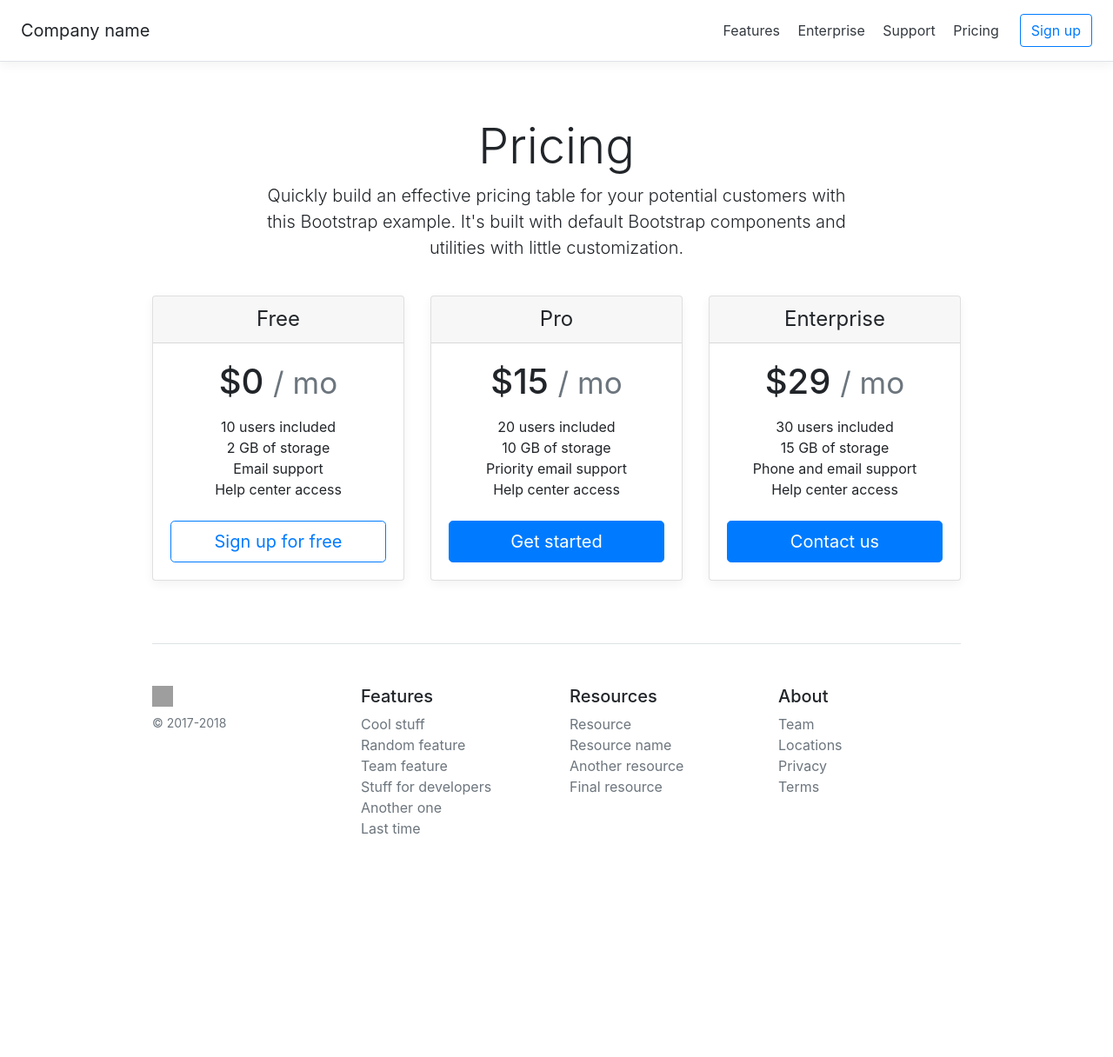
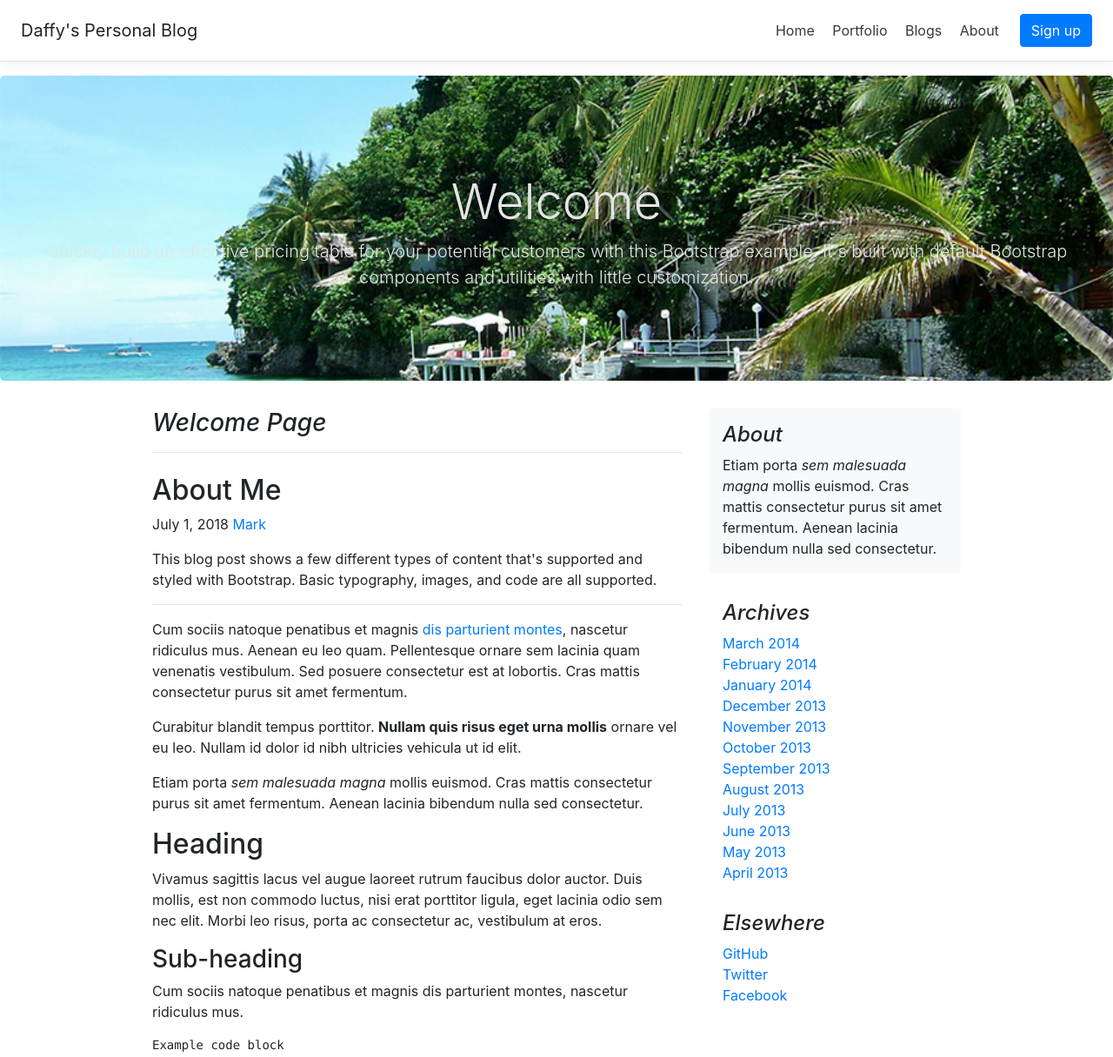
Before and after one commit to daviz888/project0, a plain HTML site: page index.html in a window 1280 px wide. Shown: the top 1216 px of the page at 87% size. Before the commit the page ends 1029 px from the top, so only its background shows below. Drawn offline with nearby package versions, Linux system fonts and the light colour scheme; grey boxes are pictures that could not be loaded.

Commit message:
update files

```diff
--- a/index.html
+++ b/index.html
@@ -7,130 +7,186 @@
     <meta name="author" content="">
     <link rel="icon" href="../../../../favicon.ico">
 
-    <title>Pricing example for Bootstrap</title>
+    <title>Daffy's Perosnal Page</title>
 
     <!-- Bootstrap core CSS -->
-    <link href="../../../../dist/css/bootstrap.min.css" rel="stylesheet">
+    <link rel="stylesheet" href="https://stackpath.bootstrapcdn.com/bootstrap/4.1.2/css/bootstrap.min.css" integrity="sha384-Smlep5jCw/wG7hdkwQ/Z5nLIefveQRIY9nfy6xoR1uRYBtpZgI6339F5dgvm/e9B" crossorigin="anonymous">
 
     <!-- Custom styles for this template -->
-    <link href="pricing.css" rel="stylesheet">
+    <link href="https://fonts.googleapis.com/css?family=Playfair+Display:700,900" rel="stylesheet">
+    <link href="styles.css" rel="stylesheet">
   </head>
 
   <body>
+      <div class="d-flex flex-column flex-md-row align-items-center p-3 px-md-4 mb-3 bg-white border-bottom box-shadow">
+          <h5 class="my-0 mr-md-auto font-weight-normal">Daffy's Personal Blog</h5>
+          <nav class="my-2 my-md-0 mr-md-3">
+            <a class="p-2 text-dark" href="#">Home</a>
+            <a class="p-2 text-dark" href="#">Portfolio</a>
+            <a class="p-2 text-dark" href="#">Blogs</a>
+            <a class="p-2 text-dark" href="#">About</a>
+          </nav>
+          <button type="button" class="btn btn-primary" data-toggle="modal" data-target="#loginModalWindow">
+          Sign up
+          </button>
+      </div>
+  <div class="jumbotron">
+    <div class="banner-header  px-3 py-3 pt-md-5 pb-md-4 mx-auto text-center">
+      <h1 class="display-4">Welcome</h1>
+      <p class="lead">Quickly build an effective pricing table for your potential customers with this Bootstrap example. It's built with default Bootstrap components and utilities with little customization.</p>
+    </div>
+  </div> <!--/.jumbotron-->
+  <main role="main" class="container">
+    <div class="row">
+      <div class="col-md-8 blog-main">
+        <h3 class="pb-3 mb-4 font-italic border-bottom">
+          Welcome Page
+        </h3>
 
-    <div class="d-flex flex-column flex-md-row align-items-center p-3 px-md-4 mb-3 bg-white border-bottom box-shadow">
-      <h5 class="my-0 mr-md-auto font-weight-normal">Company name</h5>
-      <nav class="my-2 my-md-0 mr-md-3">
-        <a class="p-2 text-dark" href="#">Features</a>
-        <a class="p-2 text-dark" href="#">Enterprise</a>
-        <a class="p-2 text-dark" href="#">Support</a>
-        <a class="p-2 text-dark" href="#">Pricing</a>
+        <div class="blog-post">
+          <h2 class="blog-post-title">About Me</h2>
+          <p class="blog-post-meta">July 1, 2018 <a href="#">Mark</a></p>
+
+          <p>This blog post shows a few different types of content that's supported and styled with Bootstrap. Basic typography, images, and code are all supported.</p>
+          <hr>
+          <p>Cum sociis natoque penatibus et magnis <a href="#">dis parturient montes</a>, nascetur ridiculus mus. Aenean eu leo quam. Pellentesque ornare sem lacinia quam venenatis vestibulum. Sed posuere consectetur est at lobortis. Cras mattis consectetur purus sit amet fermentum.</p>
+          <blockquote>
+            <p>Curabitur blandit tempus porttitor. <strong>Nullam quis risus eget urna mollis</strong> ornare vel eu leo. Nullam id dolor id nibh ultricies vehicula ut id elit.</p>
+          </blockquote>
+          <p>Etiam porta <em>sem malesuada magna</em> mollis euismod. Cras mattis consectetur purus sit amet fermentum. Aenean lacinia bibendum nulla sed consectetur.</p>
+          <h2>Heading</h2>
+          <p>Vivamus sagittis lacus vel augue laoreet rutrum faucibus dolor auctor. Duis mollis, est non commodo luctus, nisi erat porttitor ligula, eget lacinia odio sem nec elit. Morbi leo risus, porta ac consectetur ac, vestibulum at eros.</p>
+          <h3>Sub-heading</h3>
+          <p>Cum sociis natoque penatibus et magnis dis parturient montes, nascetur ridiculus mus.</p>
+          <pre><code>Example code block</code></pre>
+          <p>Aenean lacinia bibendum nulla sed consectetur. Etiam porta sem malesuada magna mollis euismod. Fusce dapibus, tellus ac cursus commodo, tortor mauris condimentum nibh, ut fermentum massa.</p>
+          <h3>Sub-heading</h3>
+          <p>Cum sociis natoque penatibus et magnis dis parturient montes, nascetur ridiculus mus. Aenean lacinia bibendum nulla sed consectetur. Etiam porta sem malesuada magna mollis euismod. Fusce dapibus, tellus ac cursus commodo, tortor mauris condimentum nibh, ut fermentum massa justo sit amet risus.</p>
+          <ul>
+            <li>Praesent commodo cursus magna, vel scelerisque nisl consectetur et.</li>
+            <li>Donec id elit non mi porta gravida at eget metus.</li>
+            <li>Nulla vitae elit libero, a pharetra augue.</li>
+          </ul>
+          <p>Donec ullamcorper nulla non metus auctor fringilla. Nulla vitae elit libero, a pharetra augue.</p>
+          <ol>
+            <li>Vestibulum id ligula porta felis euismod semper.</li>
+            <li>Cum sociis natoque penatibus et magnis dis parturient montes, nascetur ridiculus mus.</li>
+            <li>Maecenas sed diam eget risus varius blandit sit amet non magna.</li>
+          </ol>
+          <p>Cras mattis consectetur purus sit amet fermentum. Sed posuere consectetur est at lobortis.</p>
+        </div><!-- /.blog-post -->
+
+        <!-- <div class="blog-post">
+          <h2 class="blog-post-title">New feature</h2>
+          <p class="blog-post-meta">December 14, 2013 by <a href="#">Chris</a></p>
+
+          <p>Cum sociis natoque penatibus et magnis dis parturient montes, nascetur ridiculus mus. Aenean lacinia bibendum nulla sed consectetur. Etiam porta sem malesuada magna mollis euismod. Fusce dapibus, tellus ac cursus commodo, tortor mauris condimentum nibh, ut fermentum massa justo sit amet risus.</p>
+          <ul>
+            <li>Praesent commodo cursus magna, vel scelerisque nisl consectetur et.</li>
+            <li>Donec id elit non mi porta gravida at eget metus.</li>
+            <li>Nulla vitae elit libero, a pharetra augue.</li>
+          </ul>
+          <p>Etiam porta <em>sem malesuada magna</em> mollis euismod. Cras mattis consectetur purus sit amet fermentum. Aenean lacinia bibendum nulla sed consectetur.</p>
+          <p>Donec ullamcorper nulla non metus auctor fringilla. Nulla vitae elit libero, a pharetra augue.</p>
+        </div>/.blog-post -->
+
+        <nav class="blog-pagination">
+          <a class="btn btn-outline-primary" href="#">Older</a>
+          <a class="btn btn-outline-secondary disabled" href="#">Newer</a>
         </nav>
-      <a class="btn btn-outline-primary" href="#">Sign up</a>
+
+      </div><!-- /.blog-main -->
+
+      <aside class="col-md-4 blog-sidebar">
+        <div class="p-3 mb-3 bg-light rounded">
+          <h4 class="font-italic">About</h4>
+          <p class="mb-0">Etiam porta <em>sem malesuada magna</em> mollis euismod. Cras mattis consectetur purus sit amet fermentum. Aenean lacinia bibendum nulla sed consectetur.</p>
         </div>
 
-    <div class="pricing-header px-3 py-3 pt-md-5 pb-md-4 mx-auto text-center">
-      <h1 class="display-4">Pricing</h1>
-      <p class="lead">Quickly build an effective pricing table for your potential customers with this Bootstrap example. It's built with default Bootstrap components and utilities with little customization.</p>
+        <div class="p-3">
+          <h4 class="font-italic">Archives</h4>
+          <ol class="list-unstyled mb-0">
+            <li><a href="#">March 2014</a></li>
+            <li><a href="#">February 2014</a></li>
+            <li><a href="#">January 2014</a></li>
+            <li><a href="#">December 2013</a></li>
+            <li><a href="#">November 2013</a></li>
+            <li><a href="#">October 2013</a></li>
+            <li><a href="#">September 2013</a></li>
+            <li><a href="#">August 2013</a></li>
+            <li><a href="#">July 2013</a></li>
+            <li><a href="#">June 2013</a></li>
+            <li><a href="#">May 2013</a></li>
+            <li><a href="#">April 2013</a></li>
+          </ol>
         </div>
 
+        <div class="p-3">
+          <h4 class="font-italic">Elsewhere</h4>
+          <ol class="list-unstyled">
+            <li><a href="#">GitHub</a></li>
+            <li><a href="#">Twitter</a></li>
+            <li><a href="#">Facebook</a></li>
+          </ol>
+        </div>
+      </aside><!-- /.blog-sidebar -->
+
+    </div><!-- /.row -->
+
+
+  </main><!-- /.container -->
+
+  <footer class="footer">
     <div class="container">
-      <div class="card-deck mb-3 text-center">
-        <div class="card mb-4 box-shadow">
-          <div class="card-header">
-            <h4 class="my-0 font-weight-normal">Free</h4>
+      <div class="row">
+              <div class="col-6">
+                  <p>Copyrights Reserve 2018 by Daffy.</p>
               </div>
-          <div class="card-body">
-            <h1 class="card-title pricing-card-title">$0 <small class="text-muted">/ mo</small></h1>
-            <ul class="list-unstyled mt-3 mb-4">
-              <li>10 users included</li>
-              <li>2 GB of storage</li>
-              <li>Email support</li>
-              <li>Help center access</li>
-            </ul>
-            <button type="button" class="btn btn-lg btn-block btn-outline-primary">Sign up for free</button>
+              <div class="col-6">
+                      <p class="text-right"><a href="#">Back to top</a></p>
               </div>
       </div>
-        <div class="card mb-4 box-shadow">
-          <div class="card-header">
-            <h4 class="my-0 font-weight-normal">Pro</h4>
+  </footer>  <!--/.footer-->
+<!-- Modal Signin Window-->
+<div class="modal fade" id="loginModalWindow" tabindex="-1" role="dialog" aria-labelledby="loginModalWindow" aria-hidden="true">
+  <div class="modal-dialog modal-dialog-centered" role="document">
+    <div class="modal-content">
+      <div class="modal-header">
+        <h5 class="modal-title" id="exampleModalLongTitle">Login User</h5>
+        <button type="button" class="close" data-dismiss="modal" aria-label="Close">
+          <span aria-hidden="true">&times;</span>
+        </button>
       </div>
-          <div class="card-body">
-            <h1 class="card-title pricing-card-title">$15 <small class="text-muted">/ mo</small></h1>
-            <ul class="list-unstyled mt-3 mb-4">
-              <li>20 users included</li>
-              <li>10 GB of storage</li>
-              <li>Priority email support</li>
-              <li>Help center access</li>
-            </ul>
-            <button type="button" class="btn btn-lg btn-block btn-primary">Get started</button>
+      <div class="modal-body">
+        <form>
+          <div class="form-group">
+              <label for="exampleInputEmail1">Email address</label>
+              <input type="email" class="form-control" id="exampleInputEmail1" aria-describedby="emailHelp" placeholder="Enter email">
+              <small id="emailHelp" class="form-text text-muted">We'll never share your email with anyone else.</small>
           </div>
+          <div class="form-group">
+              <label for="exampleInputPassword1">Password</label>
+              <input type="password" class="form-control" id="exampleInputPassword1" placeholder="Password">
           </div>
-        <div class="card mb-4 box-shadow">
-          <div class="card-header">
-            <h4 class="my-0 font-weight-normal">Enterprise</h4>
+          </form>
       </div>
-          <div class="card-body">
-            <h1 class="card-title pricing-card-title">$29 <small class="text-muted">/ mo</small></h1>
-            <ul class="list-unstyled mt-3 mb-4">
-              <li>30 users included</li>
-              <li>15 GB of storage</li>
-              <li>Phone and email support</li>
-              <li>Help center access</li>
-            </ul>
-            <button type="button" class="btn btn-lg btn-block btn-primary">Contact us</button>
+      <div class="modal-footer">
+        <button type="button" class="btn btn-secondary" data-dismiss="modal">Cancel</button>
+        <button type="submit" class="btn btn-primary">Login</button>
       </div>
     </div>
   </div>
+</div> <!-- /.Modal Signin Window-->
 
-      <footer class="pt-4 my-md-5 pt-md-5 border-top">
-        <div class="row">
-          <div class="col-12 col-md">
-            <img class="mb-2" src="https://getbootstrap.com/assets/brand/bootstrap-solid.svg" alt="" width="24" height="24">
-            <small class="d-block mb-3 text-muted">&copy; 2017-2018</small>
-          </div>
-          <div class="col-6 col-md">
-            <h5>Features</h5>
-            <ul class="list-unstyled text-small">
-              <li><a class="text-muted" href="#">Cool stuff</a></li>
-              <li><a class="text-muted" href="#">Random feature</a></li>
-              <li><a class="text-muted" href="#">Team feature</a></li>
-              <li><a class="text-muted" href="#">Stuff for developers</a></li>
-              <li><a class="text-muted" href="#">Another one</a></li>
-              <li><a class="text-muted" href="#">Last time</a></li>
-            </ul>
-          </div>
-          <div class="col-6 col-md">
-            <h5>Resources</h5>
-            <ul class="list-unstyled text-small">
-              <li><a class="text-muted" href="#">Resource</a></li>
-              <li><a class="text-muted" href="#">Resource name</a></li>
-              <li><a class="text-muted" href="#">Another resource</a></li>
-              <li><a class="text-muted" href="#">Final resource</a></li>
-            </ul>
-          </div>
-          <div class="col-6 col-md">
-            <h5>About</h5>
-            <ul class="list-unstyled text-small">
-              <li><a class="text-muted" href="#">Team</a></li>
-              <li><a class="text-muted" href="#">Locations</a></li>
-              <li><a class="text-muted" href="#">Privacy</a></li>
-              <li><a class="text-muted" href="#">Terms</a></li>
-            </ul>
-          </div>
-        </div>
-      </footer>
-    </div>
-
-
-    <!-- Bootstrap core JavaScript
-    ================================================== -->
+<!-- Bootstrap core JavaScript -->
 <!-- Placed at the end of the document so the pages load faster -->
-    <script src="https://code.jquery.com/jquery-3.2.1.slim.min.js" integrity="sha384-KJ3o2DKtIkvYIK3UENzmM7KCkRr/rE9/Qpg6aAZGJwFDMVNA/GpGFF93hXpG5KkN" crossorigin="anonymous"></script>
-    <script>window.jQuery || document.write('<script src="../../../../assets/js/vendor/jquery-slim.min.js"><\/script>')</script>
-    <script src="../../../../assets/js/vendor/popper.min.js"></script>
-    <script src="../../../../dist/js/bootstrap.min.js"></script>
-    <script src="../../../../assets/js/vendor/holder.min.js"></script>
+<!-- Optional JavaScript -->
+<!-- jQuery first, then Popper.js, then Bootstrap JS -->
+<!-- Optional JavaScript -->
+<!-- jQuery first, then Popper.js, then Bootstrap JS -->
+    <script src="https://code.jquery.com/jquery-3.3.1.slim.min.js" integrity="sha384-q8i/X+965DzO0rT7abK41JStQIAqVgRVzpbzo5smXKp4YfRvH+8abtTE1Pi6jizo" crossorigin="anonymous"></script>
+    <script src="https://cdnjs.cloudflare.com/ajax/libs/popper.js/1.14.3/umd/popper.min.js" integrity="sha384-ZMP7rVo3mIykV+2+9J3UJ46jBk0WLaUAdn689aCwoqbBJiSnjAK/l8WvCWPIPm49" crossorigin="anonymous"></script>
+    <script src="https://stackpath.bootstrapcdn.com/bootstrap/4.1.2/js/bootstrap.min.js" integrity="sha384-o+RDsa0aLu++PJvFqy8fFScvbHFLtbvScb8AjopnFD+iEQ7wo/CG0xlczd+2O/em" crossorigin="anonymous"></script>
     <script>
       Holder.addTheme('thumb', {
         bg: '#55595c',
--- a/styles.css
+++ b/styles.css
@@ -17,17 +17,21 @@ html {
 }
 
 .banner-header {
-  /* background-image: url("welcome.png");
-  background-size: cover; */
-  /* max-width: 100%; */
   color: #e5e5e5;
 }
 
-.card-deck .card {
-  min-width: 220px;
-}
 
 .border-top { border-top: 1px solid #e5e5e5; }
 .border-bottom { border-bottom: 1px solid #e5e5e5; }
 
 .box-shadow { box-shadow: 0 .25rem .75rem rgba(0, 0, 0, .05); }
+
+.footer {
+  position: relative;
+  margin-top: 40px;
+  bottom: 0;
+  width: 100%;
+  height: 60px;
+  line-height: 60px;
+  background-color: #f5f5f5;
+}
```
Lines whose indentation alone changed are shown as unchanged.
